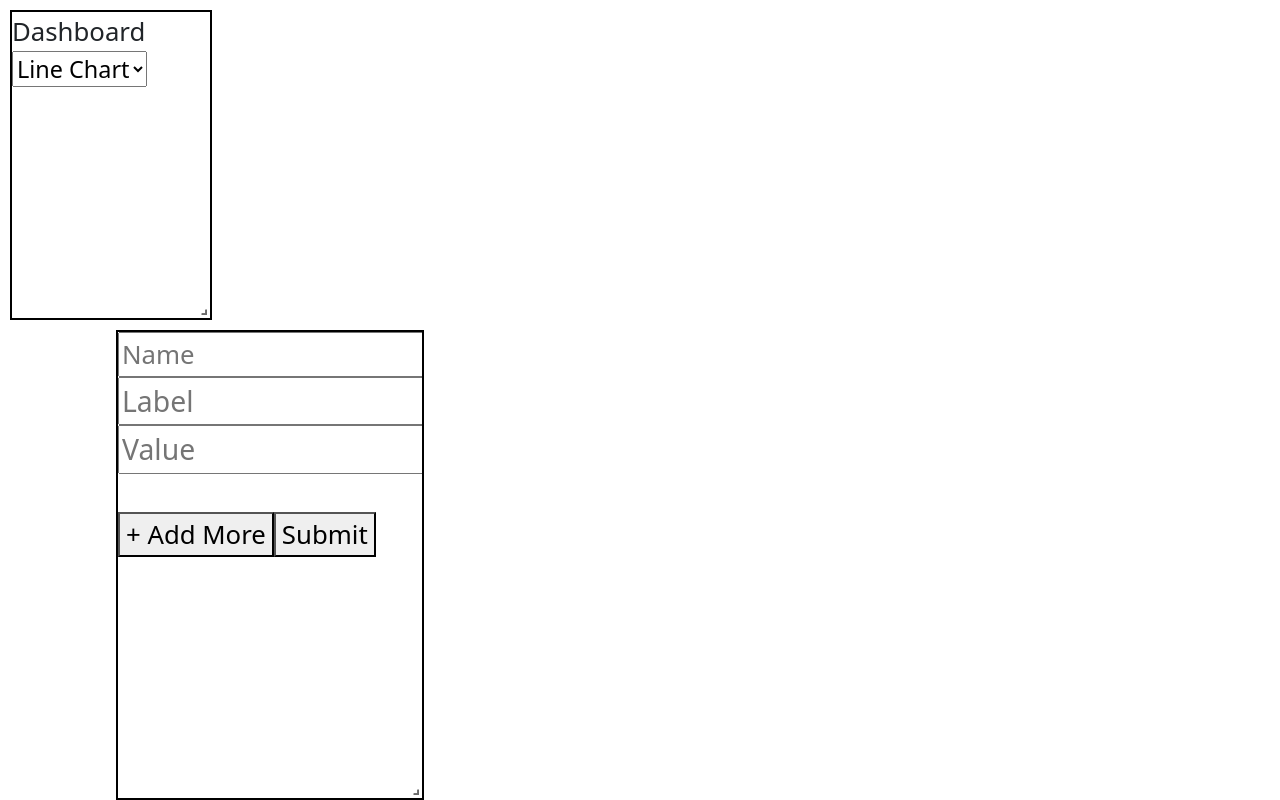
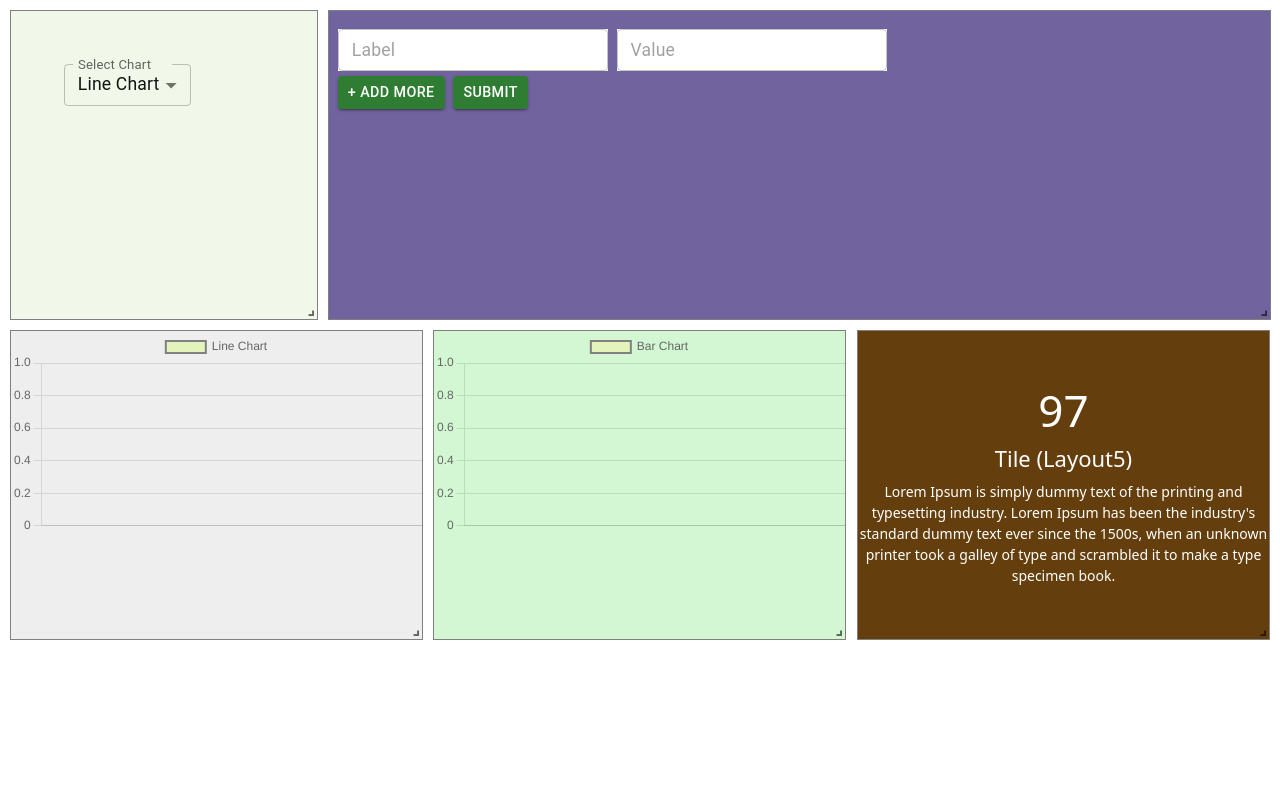
Before and after one commit to Raveen-deep/React-graph, a React (Create React App) app: page / in a window 1280 px wide. Shown: the top 800 px of the page. Built offline with nearby package versions, Linux system fonts and the light colour scheme.

Commit message:
Add styling and bug fixes on graph

```diff
--- a/package.json
+++ b/package.json
@@ -3,6 +3,10 @@
   "version": "0.1.0",
   "private": true,
   "dependencies": {
+    "@emotion/react": "^11.10.5",
+    "@emotion/styled": "^11.10.5",
+    "@mui/icons-material": "^5.11.0",
+    "@mui/material": "^5.11.8",
     "@testing-library/jest-dom": "^5.16.5",
     "@testing-library/react": "^13.4.0",
     "@testing-library/user-event": "^13.5.0",
--- a/src/App.js
+++ b/src/App.js
@@ -8,12 +8,20 @@ import { Formik, Form, FieldArray } from "formik";
 import PieGraph from "./components/PieGraph";
 import { useState } from "react";
 import { Responsive, WidthProvider } from "react-grid-layout";
+import { TextField, Button } from "@mui/material";
+import DeleteOutlined from "@mui/icons-material/DeleteOutlined";
+import InputLabel from "@mui/material/InputLabel";
+import MenuItem from "@mui/material/MenuItem";
+import FormControl from "@mui/material/FormControl";
+import Select, { SelectChangeEvent } from "@mui/material/Select";
 
 function App() {
     const ResponsiveReactGridLayout = WidthProvider(Responsive);
     const [value, setValue] = useState("lineChart");
-  let label = [];
-  let data = [];
+    const [data, setData] = useState([]);
+    const [label, setLabel] = useState([]);
+    // let label = [];
+    // let data = [];
     const initialValues = {
         name: "",
         graphValues: [
@@ -37,31 +45,42 @@ function App() {
 
     const onSubmit = (v) => {
         console.log(v);
+        let data=[]
+        let label=[]
         v.graphValues.map((ele) => {
-      label.push(ele.label);
+            label.push(ele.value)
             data.push(parseInt(ele.value));
             return ele;
         });
+        setLabel(label);
+        setData(data);
     };
 
     return (
         <ResponsiveReactGridLayout className="layout" layouts={[]}>
             <div
-        style={{ border: "solid 2px black" }}
+                style={{ border: "solid 1px gray",backgroundColor:'#f1f8e9' }}
                 key="a"
-        data-grid={{ x: 0, y: 0, w: 2, h: 2 }}
+                data-grid={{ x: 0, y: 0, w: 3, h: 2 }}
+                className="px-5 py-5"
             >
-        <div>Dashboard</div>
-        <select value={value} onChange={handleChange}>
-          <option value="lineChart">Line Chart</option>
-          <option value="barChart">Bar Chart</option>
-          <option value="pieChart">Pie Chart</option>
-        </select>
+                <FormControl size="small">
+                    <InputLabel >Select Chart</InputLabel>
+                    <Select
+                       style={{color:'#111414'}}
+                        label="Select Chart" onChange={handleChange} value={value}
+                    >
+                        <MenuItem value="lineChart">Line Chart</MenuItem>
+                        <MenuItem value="barChart">Bar Chart</MenuItem>
+                        <MenuItem value="pieChart">Pie Chart</MenuItem>
+                    </Select>
+                </FormControl>
             </div>
             <div
-        style={{ border: "solid 2px black", overflow: "hidden" }}
+                className="px-2 py-2"
+                style={{ border: "solid 1px gray", background: "#71639E" }}
                 key="b"
-        data-grid={{ x: 1, y: 0, w: 3, h: 3 }}
+                data-grid={{ x: 3, y: 0, w: 9, h: 2 }}
             >
                 <Formik
                     initialValues={initialValues}
@@ -70,63 +89,101 @@ function App() {
                 >
                     {(formik) => (
                         <Form>
-              <input
+                            {/* <TextField
+                                size="small"
                                 placeholder="Name"
-                type="text"
+                                variant="outlined"
+                                style={{ backgroundColor: "white" }}
                                 onChange={(e) => {
-                  formik.setFieldValue("name", e.target.value);
+                                    formik.setFieldValue(
+                                        "name",
+                                        e.target.value
+                                    );
                                 }}
-              ></input>
+                            /> */}
 
                             <FieldArray name={`graphValues`}>
                                 {({ remove, push }) => (
                                     <>
                                         {formik.values.graphValues.length > 0 &&
-                      formik.values.graphValues.map((graphValues, index) => (
+                                            formik.values.graphValues.map(
+                                                (graphValues, index) => (
                                                     <div key={index}>
-                          <input
+                                                        <TextField
+                                                            className="mt-2"
+                                                            size="small"
                                                             placeholder="Label"
-                            type="text"
+                                                            variant="outlined"
+                                                            style={{
+                                                                backgroundColor:
+                                                                    "white",
+                                                            }}
                                                             onChange={(e) => {
                                                                 formik.setFieldValue(
                                                                     `graphValues.${index}.label`,
-                                e.target.value
+                                                                    e.target
+                                                                        .value
                                                                 );
                                                             }}
-                          ></input>
-                          <input
+                                                        />
+                                                        <TextField
+                                                            className="mt-2 mx-2"
+                                                            size="small"
                                                             placeholder="Value"
-                            type="tel"
+                                                            type="number"
+                                                            variant="outlined"
+                                                            style={{
+                                                                backgroundColor:
+                                                                    "white",
+                                                            }}
                                                             onChange={(e) => {
                                                                 formik.setFieldValue(
                                                                     `graphValues.${index}.value`,
-                                e.target.value
+                                                                    e.target
+                                                                        .value
                                                                 );
                                                             }}
-                          ></input>
+                                                        />
+
                                                         {index > 0 ? (
-                            <button type="button" onClick={() => remove(index)}>
-                              Remove
-                            </button>
+                                                            <DeleteOutlined
+                                                                onClick={() =>
+                                                                    remove(
+                                                                        index
+                                                                    )
+                                                                }
+                                                                className="mt-1"
+                                                                fontSize="small"
+                                                                variant="outlined"
+                                                                style={{
+                                                                    color: "white",
+                                                                }}
+                                                            />
                                                         ) : (
                                                             <></>
                                                         )}
                                                     </div>
-                      ))}
-                    <br />
-                    <button
-                      type="button"
-                      className="textblue font-bold text-[14px]  w-[130px] mb-5"
+                                                )
+                                            )}
+                                        <Button
+                                            variant="contained"
+                                            color="success"
+                                            size="small"
                                             onClick={() => addMore(push)}
                                         >
+                                            {" "}
                                             + Add More
-                    </button>
-                    <button
+                                        </Button>
+
+                                        <Button
+                                            variant="contained"
+                                            className="mx-2"
+                                            size="small"
+                                            color="success"
                                             type="submit"
-                      className="textblue font-bold text-[14px]  w-[130px] mb-5"
                                         >
                                             Submit
-                    </button>
+                                        </Button>
                                     </>
                                 )}
                             </FieldArray>
@@ -135,35 +192,52 @@ function App() {
                 </Formik>
             </div>
             <div
-        style={{ border: "solid 2px black" }}
+                style={{ border: "solid 1px gray", background: "#eeeeee" }}
                 key="c"
-        data-grid={{ x: 3, y: 0, w: 3, h: 2 }}
+                data-grid={{ x: 0, y: 6, w: 4, h: 2 }}
             >
                 <LineGraph
-          data={{ x_axis_data: label, y_axis_data: data, label: value }}
+                    data={{
+                        x_axis_data: label,
+                        y_axis_data: data,
+                        label: 'Line Chart',
+                    }}
                 />
             </div>
             <div
-        style={{ border: "solid 2px black" }}
+                style={{ border: "solid 1px gray", background: "#d2f7d2" }}
                 key="d"
-        data-grid={{ x: 4, y: 0, w: 3, h: 2 }}
+                data-grid={{ x: 4, y: 0, w: 4, h: 2 }}
             >
-        {data && label && data.length !== 0 && label.length !== 0 && (
+                {/* {data && label && data.length !== 0 && label.length !== 0 && ( */}
                     <BarGraph
-            data={{ x_axis_data: label, y_axis_data: data, label: value }}
+                        data={{
+                            x_axis_data: label,
+                            y_axis_data: data,
+                            label: 'Bar Chart',
+                        }}
                     />
-        )}
+                {/* )} */}
             </div>
             <div
-        style={{ border: "solid 2px black" }}
+                style={{ border: "solid 1px gray", background: "#643F0D" }}
                 key="e"
-        data-grid={{ x: 5, y: 0, w: 3, h: 2 }}
+                data-grid={{ x: 8, y: 0, w: 4, h: 2 }}
             >
-        {data && label && data.length !== 0 && label.length !== 0 && (
+                {/* {data && label && data.length !== 0 && label.length !== 0 && (
                      <PieGraph
-            data={{ x_axis_data: label, y_axis_data: data, label: value }}
+                        data={{
+                            x_axis_data: label,
+                            y_axis_data: data,
+                            label: value,
+                        }}
                     />
-        )}
+                 )}  */}
+                <div className="text-center mt-5"  style={{color:'white'}}>
+                <h1>97</h1>
+                <h5>Tile (Layout5)</h5>
+                <p style={{fontSize:'14px'}}>Lorem Ipsum is simply dummy text of the printing and typesetting industry. Lorem Ipsum has been the industry's standard dummy text ever since the 1500s, when an unknown printer took a galley of type and scrambled it to make a type specimen book. </p>
+                </div>
             </div>
         </ResponsiveReactGridLayout>
     );
```
Lines whose indentation alone changed are shown as unchanged.
